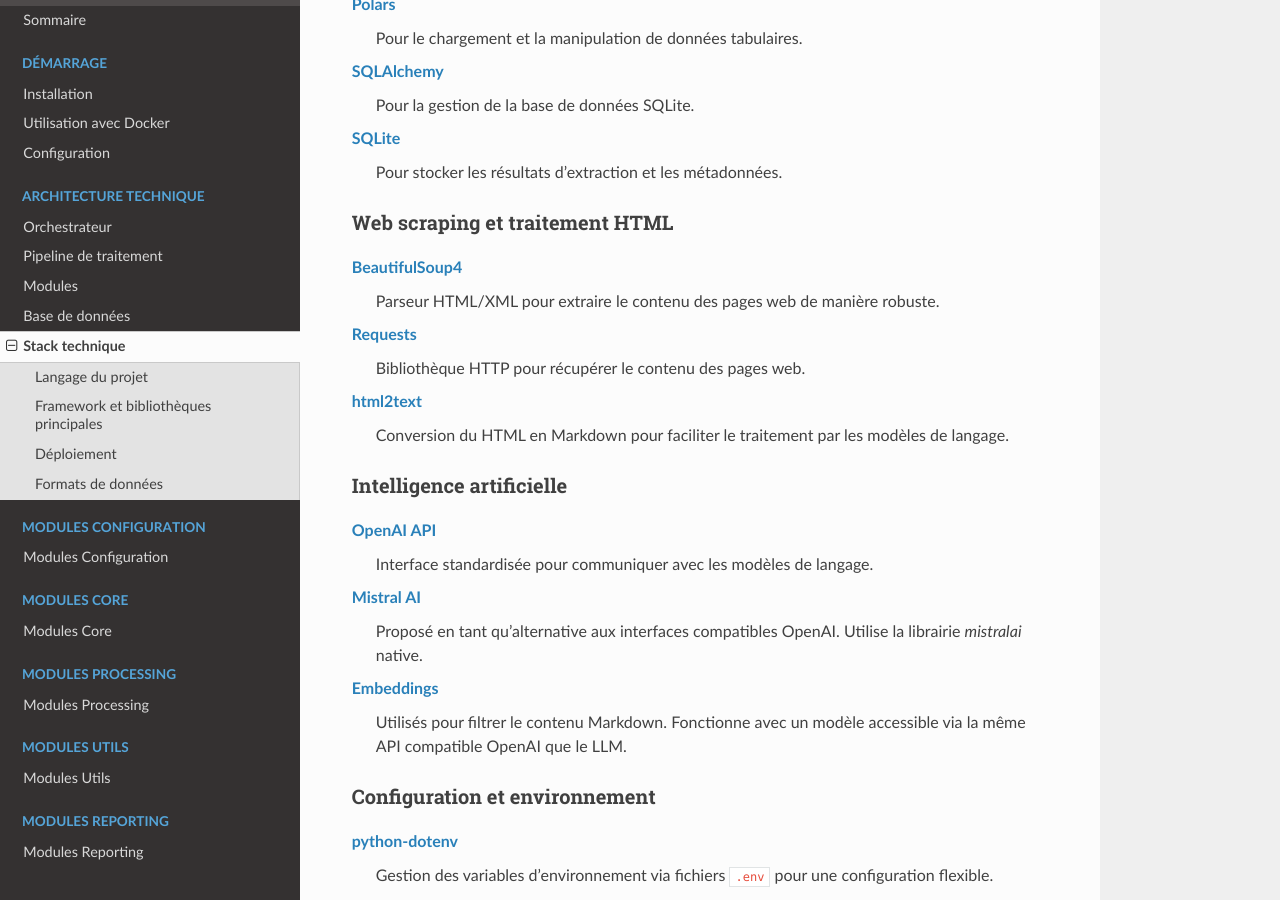
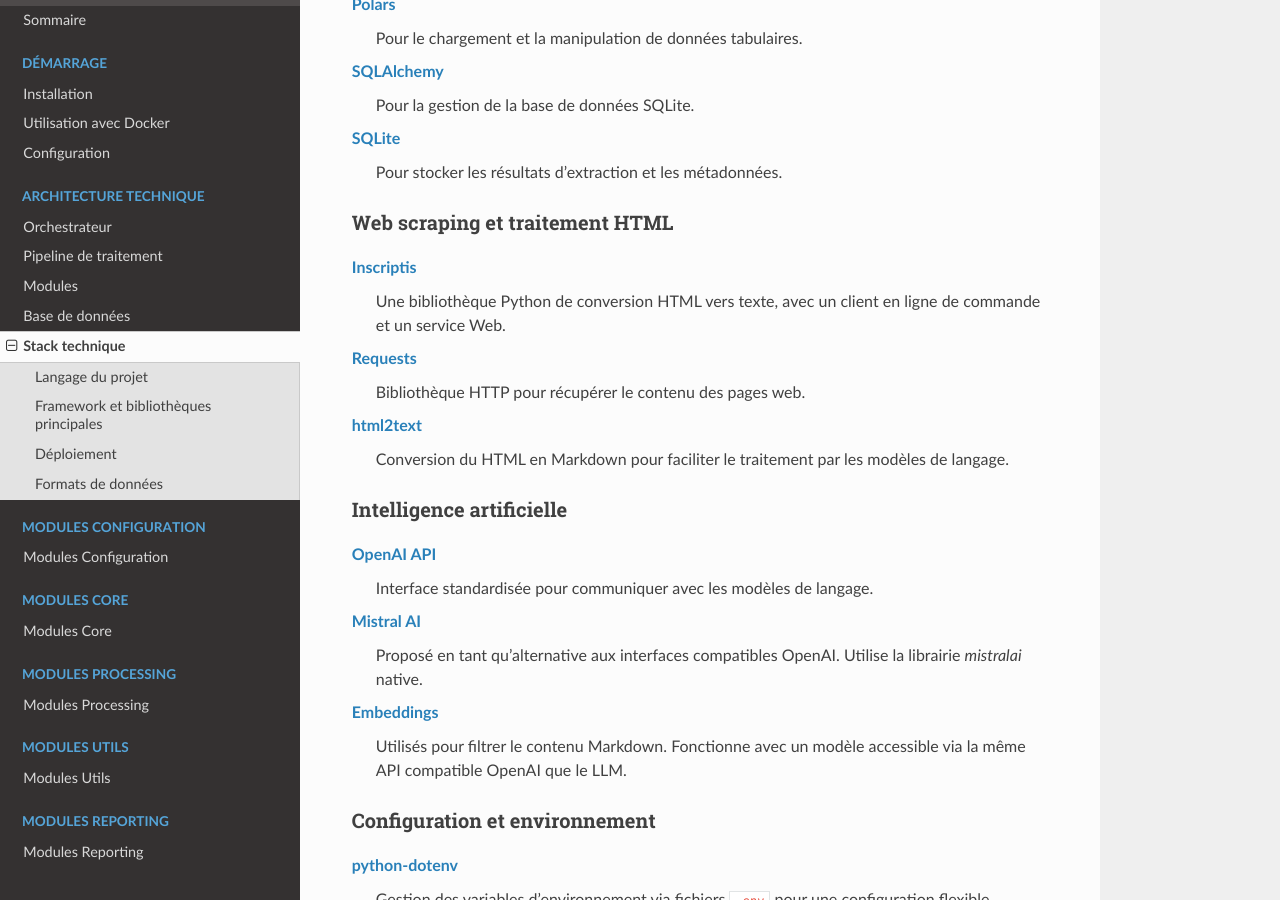
Before and after one commit to datagora-erasme/smart_watch, a Sphinx documentation site: the page built from docs/architecture/stack.rst, in a window 1280 px wide and 900 px high, scrolled down 453 px. Built offline with Sphinx 7.4.7 and the Read the Docs theme 3.1.0, drawn with Linux system fonts in a browser that asks for light colours; pages that are not in the unit, such as notebooks, are missing from menus.

Commit message:
MAJ doc Inscriptis

```diff
--- a/docs/architecture/stack.rst
+++ b/docs/architecture/stack.rst
@@ -28,8 +28,8 @@
 Web scraping et traitement HTML
 -------------------------------
 
-`BeautifulSoup4 <https://www.crummy.com/software/BeautifulSoup/>`__
-    Parseur HTML/XML pour extraire le contenu des pages web de manière robuste.
+`Inscriptis <https://github.com/weblyzard/inscriptis>`__
+    Une bibliothèque Python de conversion HTML vers texte, avec un client en ligne de commande et un service Web.
 
 `Requests <https://requests.readthedocs.io/>`__
     Bibliothèque HTTP pour récupérer le contenu des pages web.
```
Also changed, not shown: 2 other files.
